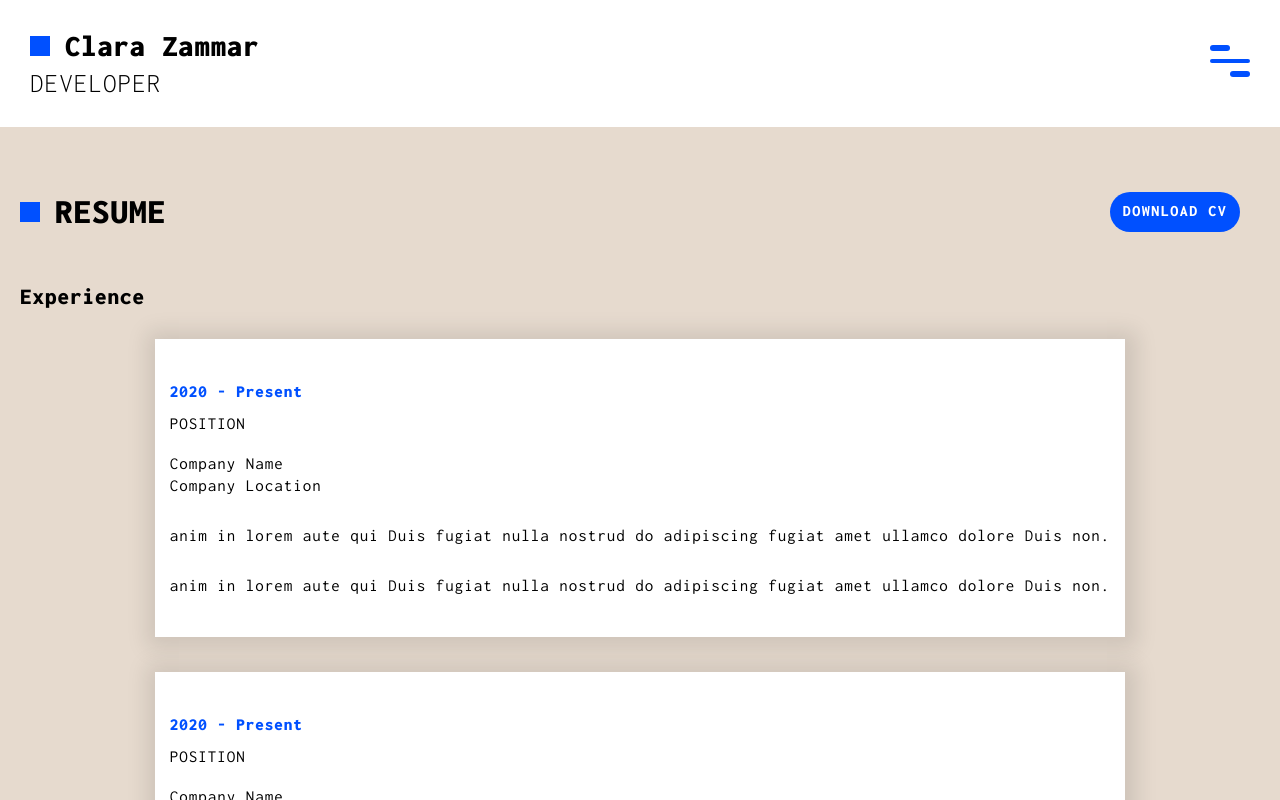
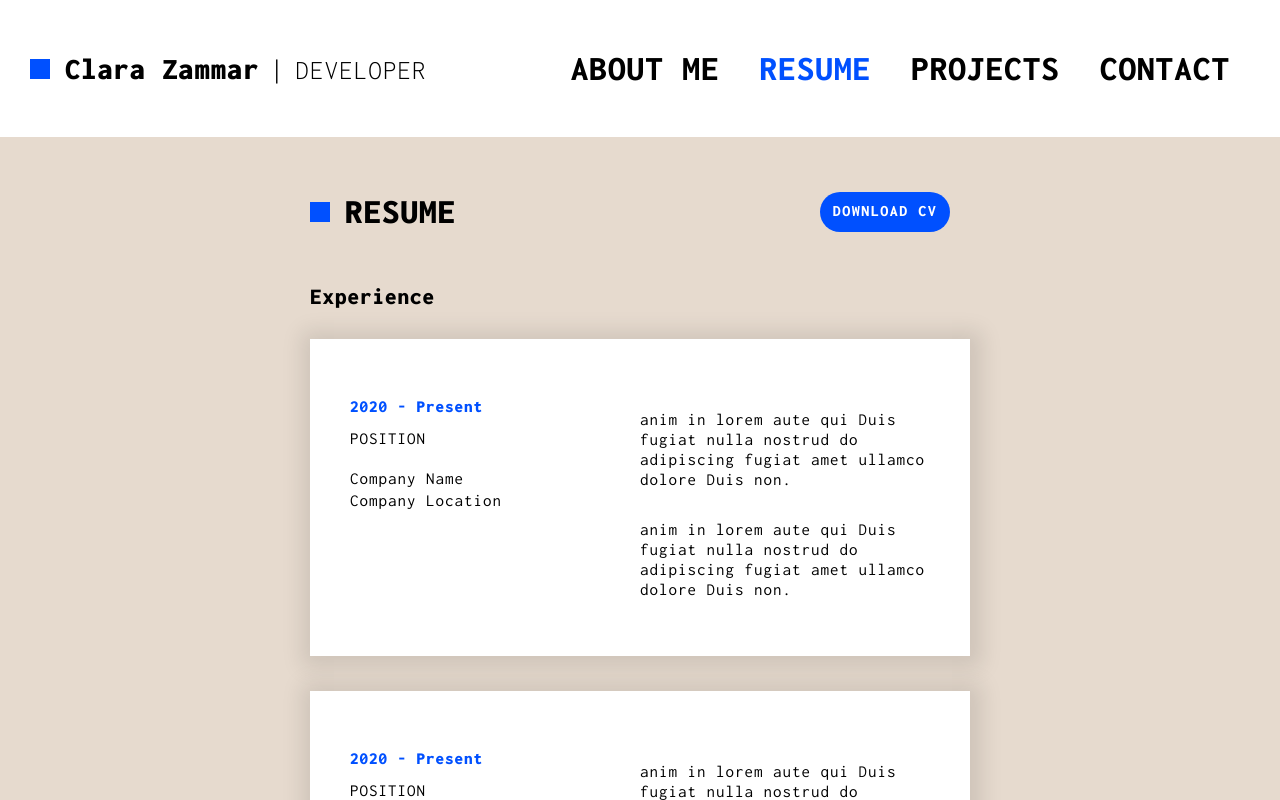
Before and after one commit to claraz4/Personal-Portfolio, a React (Create React App) app: page /Personal-Portfolio/resume in a window 1280 px wide. Shown: the top 800 px of the page. Built offline with nearby package versions, Linux system fonts and the light colour scheme.

Commit message:
Started on desktop design - Need to add grids for the resume skills part

```diff
--- a/public/index.html
+++ b/public/index.html
@@ -2,7 +2,7 @@
 <html lang="en">
   <head>
     <meta charset="utf-8" />
-    <meta name="viewport" content="width=device-width, initial-scale=1" />
+    <meta name="viewport" content="width=device-width, initial-scale=1.0">
     <meta name="theme-color" content="#000000" />
     <meta
       name="description"
--- a/src/components/Home.js
+++ b/src/components/Home.js
@@ -10,6 +10,11 @@ import "../styles.css";
 
 export default function Home() {
     return (
+        <div>
+            <div className="home--background-color flex-row">
+                <div className="background-1"></div>
+                <div className="background-2"></div>
+            </div>
             <div className="page--container">
                 <Navbar active="aboutme" />
                 <div className="home--container">
@@ -51,13 +56,13 @@ export default function Home() {
                             </div>
                         </div>
 
-                    <p>irure ea velit proident eu deserunt ad minim exercitation in ea exercitation non aliqua ea culpa incididunt ex. aliqua aliqua elit pariatur aliquip irure id cupidatat pariatur consectetur aute eu voluptate eiusmod quis ad. aliquip eu est elit incididunt nisi et officia commodo cillum do aute esse Excepteur sit ex dolor incididunt incididunt. ad dolor amet ad mollit officia proident adipiscing amet sint sunt magna pariatur sed sit quis commodo. reprehenderit ad magna do adipiscing aliquip nulla aute in voluptate mollit veniam et eu amet ad nulla quis tempor.
-qui dolor occaecat elit ex deserunt tempor occaecat amet sunt magna esse aliquip magna est consequat. ad nulla proident adipiscing occaecat fugiat ullamco nostrud eu consectetur aute anim dolor est commodo dolor. labore reprehenderit consectetur aliquip in deserunt sunt cupidatat occaecat deserunt nostrud id enim lorem deserunt dolor cillum mollit. aliquip nostrud est dolore minim mollit pariatur labore nisi sed ex est deserunt laboris et exercitation ex. ea consequat irure eu Duis occaecat et ipsum irure deserunt aliquip eiusmod fugiat Duis ipsum Excepteur irure. ut minim sit nisi tempor dolor occaecat commodo sint Duis esse eiusmod laboris enim ipsum anim. ex Duis est fugiat minim eiusmod pariatur Excepteur dolor anim velit incididunt irure nisi do anim lorem incididunt.
-nulla nisi ad aliqua tempor magna id quis elit quis in magna labore et laborum occaecat sint et. et in anim commodo cupidatat laborum nisi mollit dolor commodo nisi amet velit commodo est aliquip officia cupidatat. adipiscing aute voluptate pariatur et mollit voluptate culpa et dolor laborum et Duis ullamco culpa aliqua sit eiusmod magna. cupidatat voluptate enim lorem ut aliqua aliquip irure et pariatur elit qui ullamco tempor proident dolor ad. sint fugiat voluptate esse velit incididunt consectetur dolor laboris magna cillum pariatur in non aute officia tempor Duis anim. Duis laboris sint nisi aliquip laborum aute sunt tempor eiusmod aliqua do velit fugiat amet exercitation commodo.
-occaecat nostrud nisi Duis aute aliqua aliquip occaecat eiusmod aute tempor aliquip lorem occaecat do aliqua. eu aliqua ut dolore sunt sint esse labore culpa nulla veniam cillum eu occaecat fugiat laboris Excepteur. labore est velit laboris aute sint quis dolore tempor magna nisi ullamco ea fugiat labore eiusmod. eiusmod aliquip ullamco esse eu labore minim ex in esse magna proident irure commodo quis est. voluptate Excepteur consectetur proident et sit officia deserunt laboris veniam labore eiusmod quis anim fugiat dolor tempor aute. non et ut dolor est eiusmod laboris occaecat mollit labore ipsum deserunt Duis nostrud laboris fugiat sint aute.</p>
+                        <p>
+                            et sint laboris cupidatat qui lorem aute amet occaecat aliquip commodo incididunt sunt ullamco Duis esse amet enim officia. ea do enim et consequat ex magna occaecat voluptate velit deserunt fugiat voluptate veniam ipsum exercitation ut Duis.
+                        </p>
                         </div>
                 </div>
                 <Footer />
             </div>
+        </div>
     )
 }
--- a/src/components/Navbar.js
+++ b/src/components/Navbar.js
@@ -1,9 +1,29 @@
 import React from "react";
 import "../styles.css";
-import { Link } from "react-router-dom"
 
 export default function Navbar(props) {
     const [displayOverlay, setDisplayOverlay] = React.useState(false);
+
+    const links = (
+        <div className="navbar--button-container">
+                <a
+                    href="/Personal-Portfolio/"
+                    className={`navbar--button${props.active === "aboutme" ? " active" : ""}`}
+                >ABOUT ME</a>
+                <a
+                    href="/Personal-Portfolio/resume"
+                    className={`navbar--button${props.active === "resume" ? " active" : ""}`}
+                >RESUME</a>
+                <a
+                    href="/Personal-Portfolio/projects"
+                    className={`navbar--button${props.active === "projects" ? " active" : ""}`}
+                >PROJECTS</a>
+                <a
+                    href="/Personal-Portfolio/contact"
+                    className={`navbar--button${props.active === "contact" ? " active" : ""}`}
+                >CONTACT</a>
+        </div>
+    );
 
     const navMenuIcon = (
         <div onClick={handleClick} className="navbar--lines">
@@ -29,29 +49,20 @@ export default function Navbar(props) {
             <div className="navbar--left">
                 <div className="navbar--logo">
                     <div id="blue-box"></div>
-                    <div className="navbar--name">Clara Zammar</div>
+                    <a href="/Personal-Portfolio/" className="navbar--name">Clara Zammar</a>
                 </div>
-                <div className="navbar--position">DEVELOPER</div>
+                <div className="flex-row">
+                    <p className="navbar--left-separator">|</p>
+                    <div className="navbar--position">DEVELOPER</div>
+                </div>
             </div>
+
+            <div className="navbar--links-desktop">
+                {links /* This is for the desktop navbar*/}
+            </div>
+
             <div className={`${displayOverlay ? "beige-overlay" : "hidden"}`}>
-                <div className="navbar--button-container">
-                    <a
-                        href="/Personal-Portfolio/"
-                        className={`navbar--button${props.active === "aboutme" ? " active" : ""}`}
-                    >ABOUT ME</a>
-                    <a
-                        href="/Personal-Portfolio/resume"
-                        className={`navbar--button${props.active === "resume" ? " active" : ""}`}
-                    >RESUME</a>
-                    <a
-                        href="/Personal-Portfolio/projects"
-                        className={`navbar--button${props.active === "projects" ? " active" : ""}`}
-                    >PROJECTS</a>
-                    <a
-                        href="/Personal-Portfolio/contact"
-                        className={`navbar--button${props.active === "contact" ? " active" : ""}`}
-                    >CONTACT</a>
-                </div>
+                {links}
             </div>
             {displayOverlay ? navOptions : navMenuIcon}
         </div>
--- a/src/components/Resume.js
+++ b/src/components/Resume.js
@@ -15,12 +15,16 @@ export default function Resume() {
         fullArray.push(title.rubricInfo.map((info) => {
             return (
                 <div className="info-box">
+                    <div className="resume--info">
                         <p className="resume--date">{info.date}</p>
                         <p className="resume--subtitle">{info.subtitle}</p>
                         <p className="resume--subinfo">{info.subinfo1}</p>
                         <p className="resume--subinfo">{info.subinfo2}</p>
+                    </div>
+                    <div className="resume--text">
                         <p className="resume--paragraph">{info.paragraph1}</p>
                         <p className="resume--paragraph">{info.paragraph2}</p>
+                    </div>
                 </div>
             )}
         ))
@@ -31,14 +35,20 @@ export default function Resume() {
     // Creating the array that will render the skillset
     const skills = skillsData.map(skill => {
         const fullData = [<h3 className="resume--rubric-title">{skill.skill}</h3>]; // I can use this syntax since I know there is only one key
-        fullData.push(skill.allSkills.map(s => {
+
+        const partData = (
+            <div>
+                {skill.allSkills.map(s => {
                 return (
                     <div className="flex-row">
                         <div id="small-blue-box"></div>
                         <p>{s}</p>
                     </div>
-            )
-        }))
+                )})}
+            </div>
+        );
+
+        fullData.push(partData);
         fullData.push(<br></br>);
 
         return fullData;
@@ -59,7 +69,7 @@ export default function Resume() {
                     </div>
                 </div>
                 {resumeBoxes}
-                <div className="resume--info-box">
+                <div className="resume--skills-container">
                     {skills}
                 </div>
             </div>
--- a/src/styles.css
+++ b/src/styles.css
@@ -68,7 +68,8 @@ p {
 }
 
 /* Used for the Resume and the Projects section */
-.info-box {
+.info-box,
+.resume--skills-container {
     background-color: white;
     margin: auto;
     padding: 25px 15px 25px 15px;
@@ -102,6 +103,11 @@ p {
     position: absolute;
 }
 
+.navbar--left-separator {
+    display: none;
+    margin: 0;
+}
+
 .navbar--logo {
     align-items: center;
 }
@@ -110,16 +116,23 @@ p {
     font-weight: 900;
     font-size: 1.9rem;
     letter-spacing: 1px;
+    text-decoration: none;
+    color: black;
 }
 
 .navbar--position {
     font-size: 1.7rem;
     font-weight: 300;
-    margin-top: 7px;
+    margin-top: 2px;
+}
+
+.navbar--links-desktop {
+    display: none;
 }
 
 .navbar--lines,
-.navbar--button-container {
+.navbar--button-container,
+.navbar--left {
     display: flex;
     flex-direction: column;
 }
@@ -257,7 +270,6 @@ p {
     background-color: white;
     width: 100vw;
     padding: 0px 30px 0px 30px;
-    margin: 0;
 }
 
 .footer--wix {
@@ -272,10 +284,31 @@ p {
 .page--container {
     display: flex;
     flex-direction: column;
+    justify-content: space-between;
+    min-height: 100vh;
 }
 
 
 /* HOME */
+.home--background-color {
+    min-width: 100vw;
+    min-height: 100vh;
+    z-index: -2;
+    position: absolute;
+}
+
+.background-1 {
+    background-color: var(--dark-beige);
+    width: 45%;
+    height: 100vh;
+}
+
+.background-2 {
+    background-color: var(--dark-beige);
+    width: 57%;
+    height: 100vh;
+}
+
 .home--container,
 .home--personal-info {
     display: flex;
@@ -292,7 +325,7 @@ p {
 
 .home--personal-info {
     background-color: var(--light-beige);
-    width: 100%;
+    height: 490px;
     align-items: center;
     box-shadow: 3px 3px 15px 10px rgba(0,0,0,0.1);
 }
@@ -524,3 +557,73 @@ p {
     margin-bottom: 55px;
     box-shadow: 2px 2px 20px 10px rgba(0,0,0,0.1);
 }
+
+
+/* --RESPONSIVE DESIGN-- */
+@media (min-width: 800px) {
+    /* NAVBAR */
+    .navbar--lines {
+        display: none;
+    }
+
+    .navbar--button-container {
+        flex-direction: row;
+        margin: 0;
+    }
+
+    .navbar--links-desktop {
+        display: flex;
+    }
+
+    .navbar--left {
+        flex-direction: row;
+    }
+
+    .navbar--left-separator {
+        display: inline-block;
+        font-size: 30px;
+        margin: 0 10px 0 10px;
+        font-weight: 300;
+    }
+
+
+    /* HOME */
+    .home--container {
+        flex-direction: row;
+        width: 760px;
+        align-self: center;
+        margin: auto;
+    }
+
+    .home--text {
+        width: 55%;
+    }
+
+    .home--personal-info {
+        width: 45%;
+    }
+
+    .background-2 {
+        background-color: white;
+    }
+
+
+    /* RESUME */
+    .resume--container {
+        width: 700px;
+        margin-right: auto;
+        margin-left: auto;
+    }
+
+    .info-box {
+        flex-direction: row;
+        display: flex;
+        padding: 40px;
+    }
+
+    .resume--info,
+    .resume--text {
+        width: 50%;
+    }
+
+}
```
Lines whose indentation alone changed are shown as unchanged.
